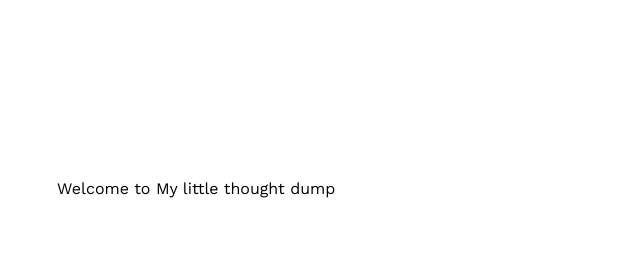
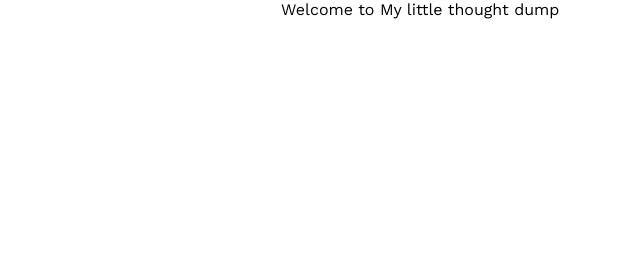
Before and after one commit to OlivierJM/olivierjm.dev, a Gatsby site: page / in a window 1280 px wide. Shown: the top 280 px of the page, 327-949 px from the left. Built offline with nearby package versions, Linux system fonts and the light colour scheme; Gatsby itself is replaced by a stand-in of ours; some icons are missing.

Commit message:
center the small div

```diff
--- a/src/components/Projects.js
+++ b/src/components/Projects.js
@@ -8,7 +8,9 @@ export default function BlogList() {
         <div className="grid-container">
           <div
             style={{
-              marginTop: "20%",
+                marginTop: "20%",
+                margin: 'auto',
+                width:' 50%',
             }}
           >
            Welcome to My little thought dump
```
